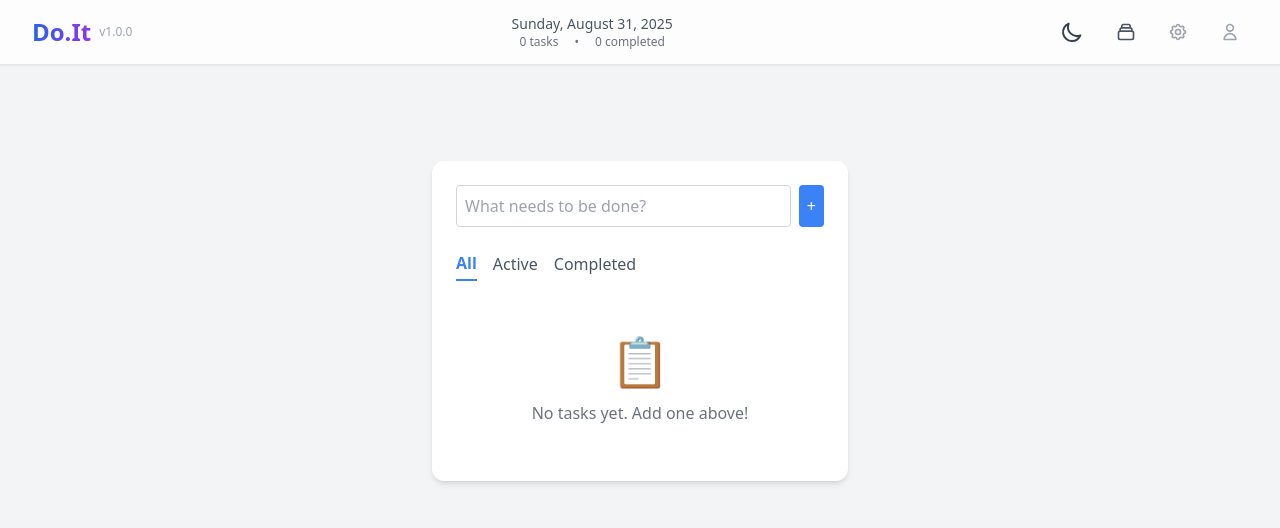
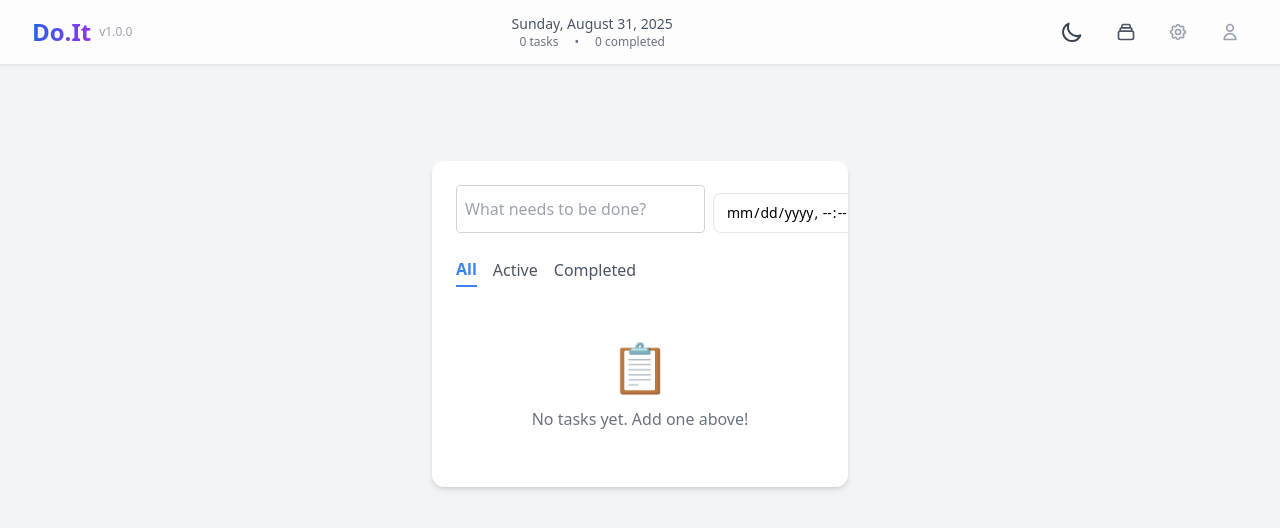
Before and after one commit to faithArchibong555/to-do-app, a React (Vite) app: page / in a window 1280 px wide. Shown: the top 528 px of the page. Built offline with nearby package versions, Linux system fonts and the light colour scheme.

Commit message:
wrote deadline logic

```diff
--- a/src/components/AddTask.jsx
+++ b/src/components/AddTask.jsx
@@ -2,6 +2,8 @@ import { useState } from "react";
 
 export default function AddTask({ tasks, setTasks }) {
   const [input, setInput] = useState("");
+  const [deadline, setDeadline] = useState("");
+
 
   const handleAddTask = () => {
     const trimmedInput = input.trim();
@@ -16,7 +18,17 @@ export default function AddTask({ tasks, setTasks }) {
       return;
     }
 
-    setTasks([...tasks, { id: Date.now(), text: trimmedInput, completed: false }]);
+    setTasks([
+  ...tasks,
+  {
+    id: Date.now(),
+    text: trimmedInput,
+    completed: false,
+    deadline: deadline || null,
+    notified: false,
+  },
+]);
+
     setInput("");
   };
 
@@ -30,6 +42,14 @@ export default function AddTask({ tasks, setTasks }) {
         onChange={(e) => setInput(e.target.value)}
         onKeyDown={(e) => e.key === "Enter" && handleAddTask()}
       />
+
+      <input
+       type="datetime-local"
+       value={deadline}
+       onChange={(e) => setDeadline(e.target.value)}
+       className="mt-2 w-full rounded-lg border px-3 py-2 text-sm"
+      />
+
       <button
         onClick={handleAddTask}
         className="bg-blue-500 text-white p-2 rounded hover:bg-blue-600"
```
